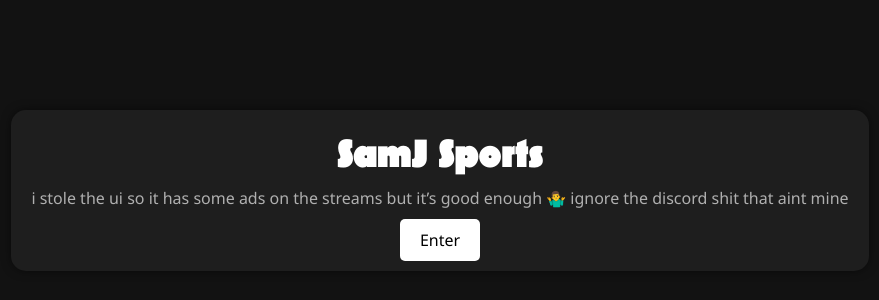
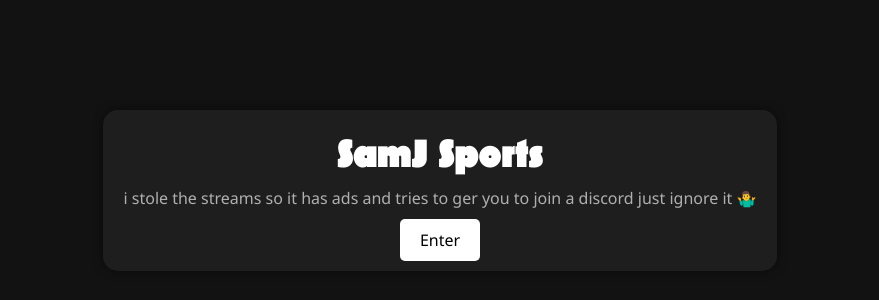
Before and after one commit to SamJ2104/SamJ-Sports, a plain HTML site: page index.html in a window 1280 px wide. Shown: the part 210-510 px from the top of the page, without its empty margins (200-1079 px from the left). Drawn offline with Linux system fonts and the light colour scheme.

Commit message:
Update index.html

```diff
--- a/index.html
+++ b/index.html
@@ -60,7 +60,7 @@
 <body>
     <div class="container">
         <div class="header"><b>SamJ Sports</b></div>
-        <div class="description">i stole the ui so it has some ads on the streams but it’s good enough 🤷‍♂️ ignore the discord shit that aint mine</div>
+        <div class="description">i stole the streams so it has ads and tries to ger you to join a discord just ignore it 🤷‍♂️</div>
         <a href="/home.html" class="enter-button">Enter</a>
     </div>
 </body>
```
